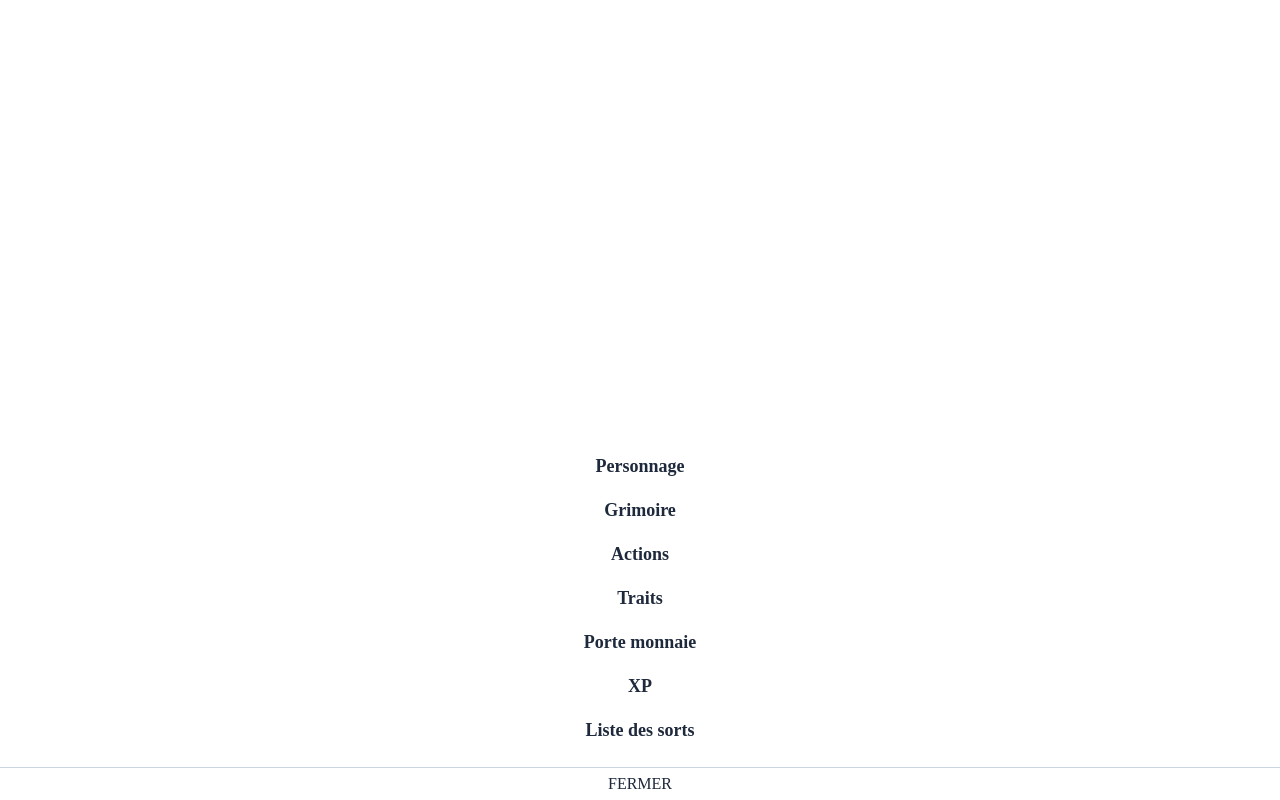
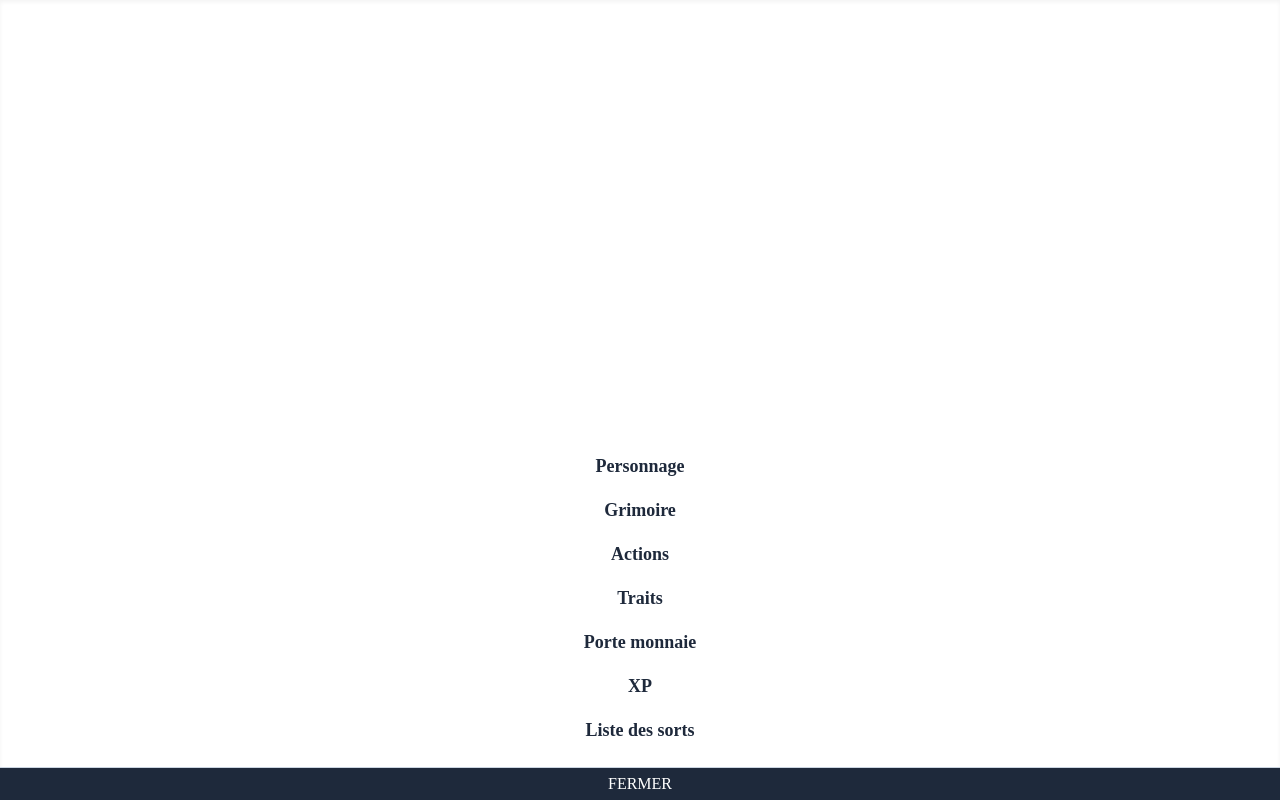
Before and after one commit to loiclefloch/dnd-companion-nextjs, a Next.js app in the folder app/: page /character in a window 1280 px wide. Both pictures are taken after a click on the button 1260 px from the left and 782 px from the top of the page. Built offline with nearby package versions, Linux system fonts and the light colour scheme.

Commit message:
update design

```diff
--- a/app/components/Button.js
+++ b/app/components/Button.js
@@ -1,8 +1,8 @@
 import clsx from 'clsx'
 
-function Button({ children, className, variant = "outlined", color, ...props }) {
+function Button({ children, className, variant = "none", color, ...props }) {
 	return (
-		<button className={clsx("flex justify-center w-full p-2 bg-white text-slate-800 uppercase", {
+		<button className={clsx("flex justify-center w-full p-2 uppercase", {
 			"": color === "primary",
 			"": color === "secondary",
 			"text-green-400 border-green-400": color === "success",
@@ -14,6 +14,7 @@ function Button({ children, className, variant = "outlined", color, ...props })
 			"border-t border-solid border-slate-300 bg-slate-300 text-black": variant === "contained",
 			"border border-solid border-slate-300 bg-none": variant === "outlined",
 			"border-none": variant === "text",
+			"bg-slate-800 text-white": variant === "cta"
 		}, className)} {...props}>
 			{children}
 		</button>
--- a/app/components/SpellsListFilterScreenAsModal.js
+++ b/app/components/SpellsListFilterScreenAsModal.js
@@ -177,6 +177,7 @@ function SpellsListFilterScreenAsModal({ onFilter, filters: defaultFilters, onCl
 			<div>
 				<BottomScreen>
 					<Button
+						variant='outlined'
 						onClick={() => {
 							onFilter([])
 							onCloseScreen()
@@ -185,8 +186,7 @@ function SpellsListFilterScreenAsModal({ onFilter, filters: defaultFilters, onCl
 						Reset
 					</Button>
 					<Button
-						color="success"
-						variant="contained"
+						variant='cta'
 						onClick={() => {
 							onFilter(filters)
 							onCloseScreen()
--- a/app/components/characterMenu/CharacterMenu.js
+++ b/app/components/characterMenu/CharacterMenu.js
@@ -1,4 +1,5 @@
 import useCharacterMenu from "./useCharacterMenu"
+import ButtonBottomScreen from "../ButtonBottomScreen"
 
 function Item({ label, url }) {
 	return (
@@ -43,18 +44,16 @@ function CharacterMenu() {
 	]
 
 	return (
-		<div className="flex fixed z-50 top-0 bottom-0 left-0 right-0 bg-white">
+		<div className="flex fixed z-50 top-0 bottom-0 left-0 right-0 bg-white shadow-inner">
 			<div className="flex flex-1 flex-col-reverse items-center mb-12">
 				{menuItems.reverse().map((item, index) => <Item key={index} label={item.label} url={item.url} />)}
 			</div>
-			<button
-				className="absolute bottom-0 left-0 right-0 flex justify-center w-full p-2 bg-white text-slate-800 uppercase border-t border-solid border-slate-300"
-			 	onClick={hideCharacterMenu}
+			<ButtonBottomScreen
+				variant="cta"
+				onClick={hideCharacterMenu}
 			>
-				<span>
-					Fermer
-				</span>
-			</button>
+				Fermer
+			</ButtonBottomScreen>
 		</div>
 	)
 }
--- a/app/modules/api/useApi.js
+++ b/app/modules/api/useApi.js
@@ -7,7 +7,7 @@ function useApi(resultData) {
 
 	useTimeout(() => {
 		setData(resultData)
-	}, 500)
+	}, 200)
 
 	return { data, isLoading: data === null }
 }
--- a/app/pages/spells.js
+++ b/app/pages/spells.js
@@ -74,7 +74,7 @@ function Spells() {
         <button onClick={showSpellsListFilterScreen}>
           <IconFilter className={clsx("h-6 w-6 text-gray-500", {
             // change color when they are filters
-            "text-orange-300": !isEmpty(filters),
+            "text-blue-300": !isEmpty(filters),
           })} />
         </button>
       }
```
